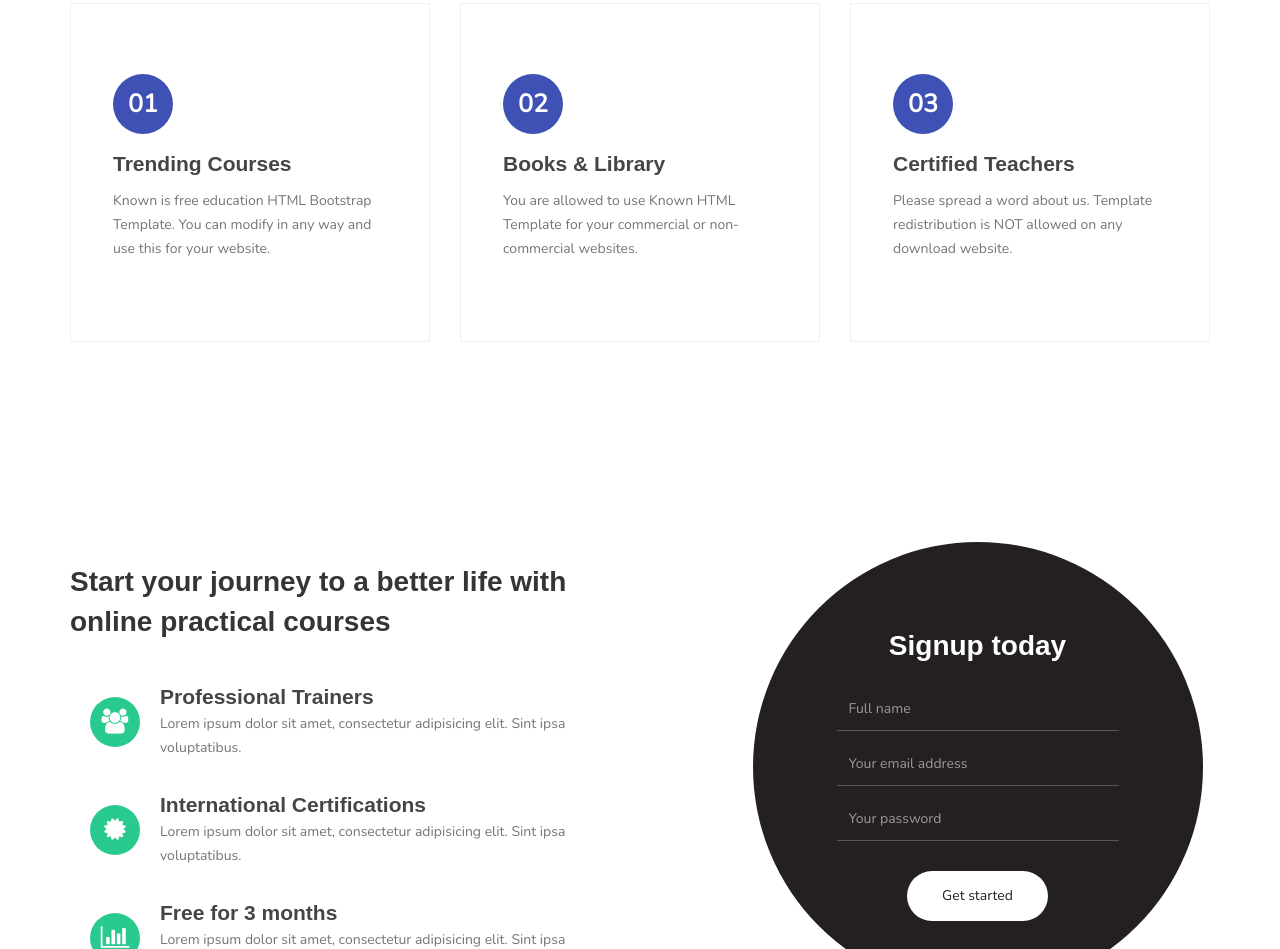
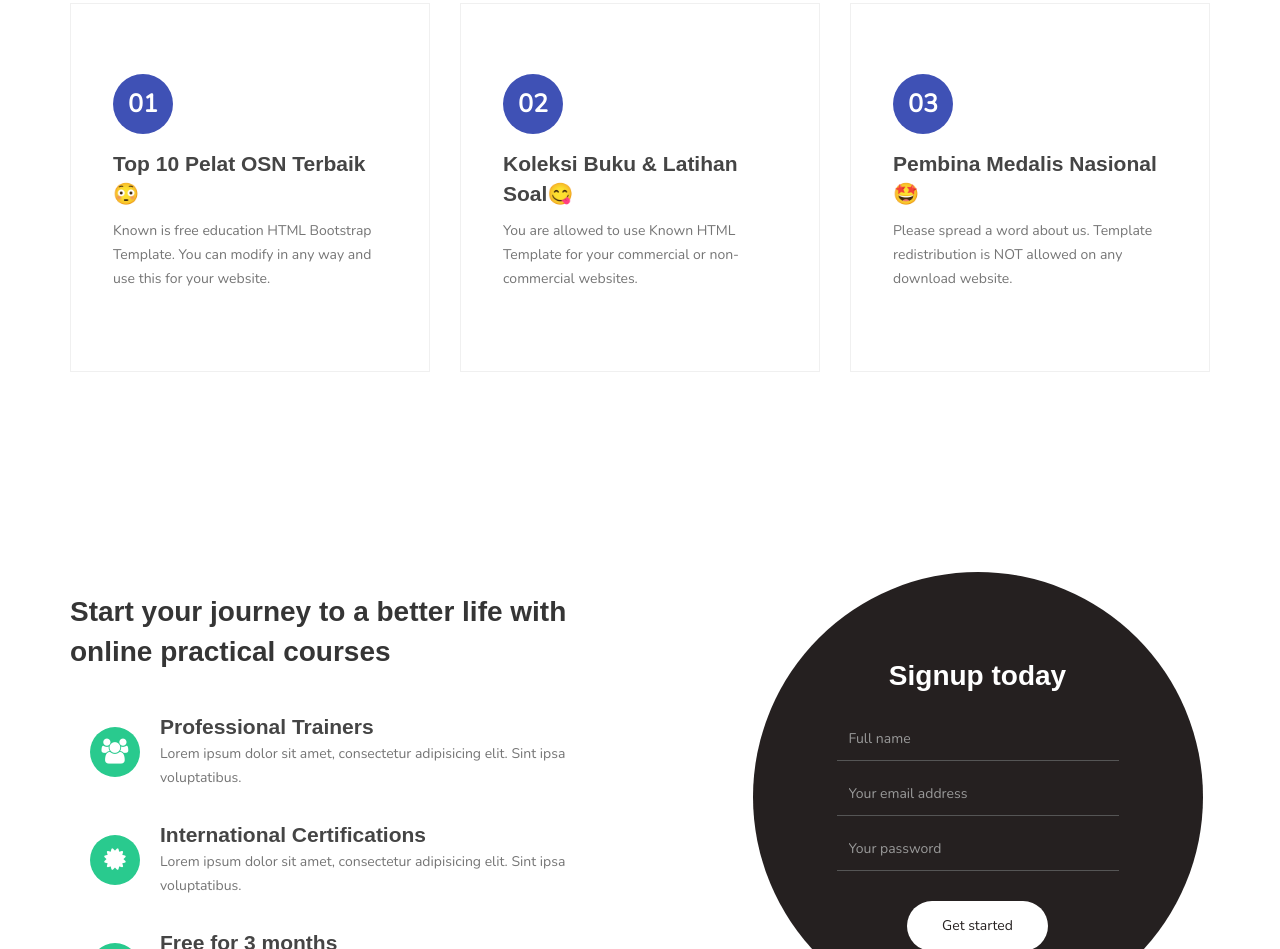
Before and after one commit to farihtubika-hash/profileweb, a plain HTML site: page index.html in a window 1280 px wide. Shown: the part 817-1766 px from the top of the page. Drawn offline with nearby package versions, Linux system fonts and the light colour scheme; a web font is replaced by a local one.

Commit message:
Update index.html

```diff
--- a/index.html
+++ b/index.html
@@ -126,7 +126,7 @@ https://templatemo.com/tm-516-known
                     <div class="col-md-4 col-sm-4">
                          <div class="feature-thumb">
                               <span>01</span>
-                              <h3>Trending Courses</h3>
+                              <h3>Top 10 Pelat OSN Terbaik😳</h3>
                               <p>Known is free education HTML Bootstrap Template. You can modify in any way and use this for your website.</p>
                          </div>
                     </div>
@@ -134,7 +134,7 @@ https://templatemo.com/tm-516-known
                     <div class="col-md-4 col-sm-4">
                          <div class="feature-thumb">
                               <span>02</span>
-                              <h3>Books & Library</h3>
+                              <h3>Koleksi Buku & Latihan Soal😋</h3>
                               <p>You are allowed to use Known HTML Template for your commercial or non-commercial websites.</p>
                          </div>
                     </div>
@@ -142,7 +142,7 @@ https://templatemo.com/tm-516-known
                     <div class="col-md-4 col-sm-4">
                          <div class="feature-thumb">
                               <span>03</span>
-                              <h3>Certified Teachers</h3>
+                              <h3>Pembina Medalis Nasional🤩</h3>
                               <p>Please spread a word about us. Template redistribution is NOT allowed on any download website.</p>
                          </div>
                     </div>
```
